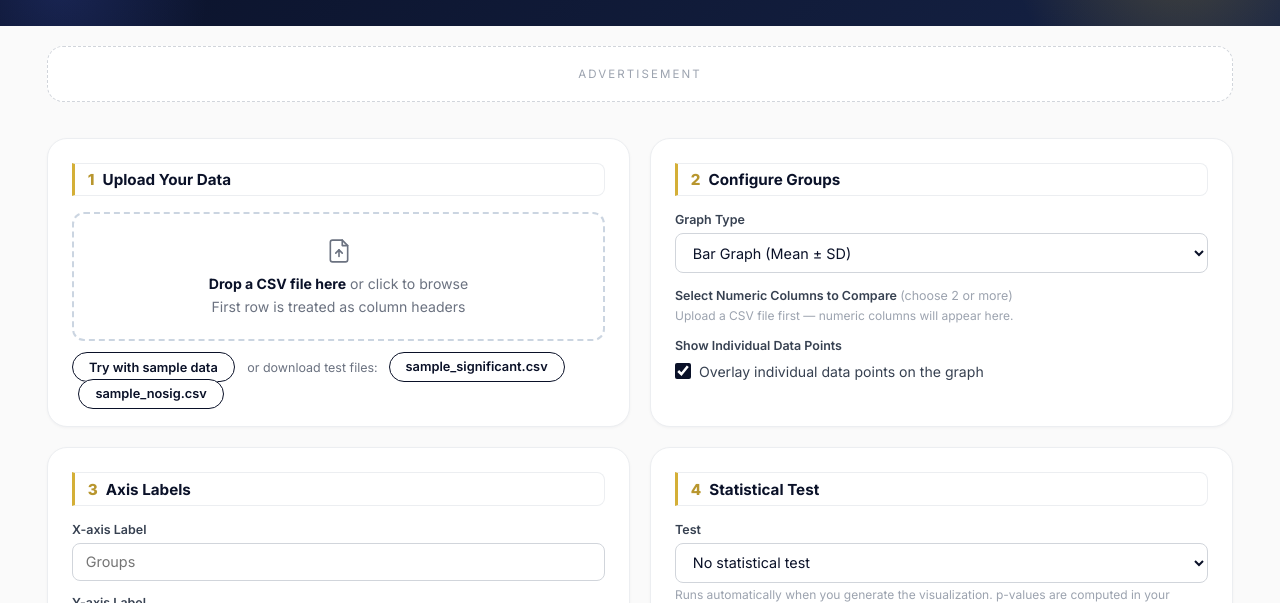
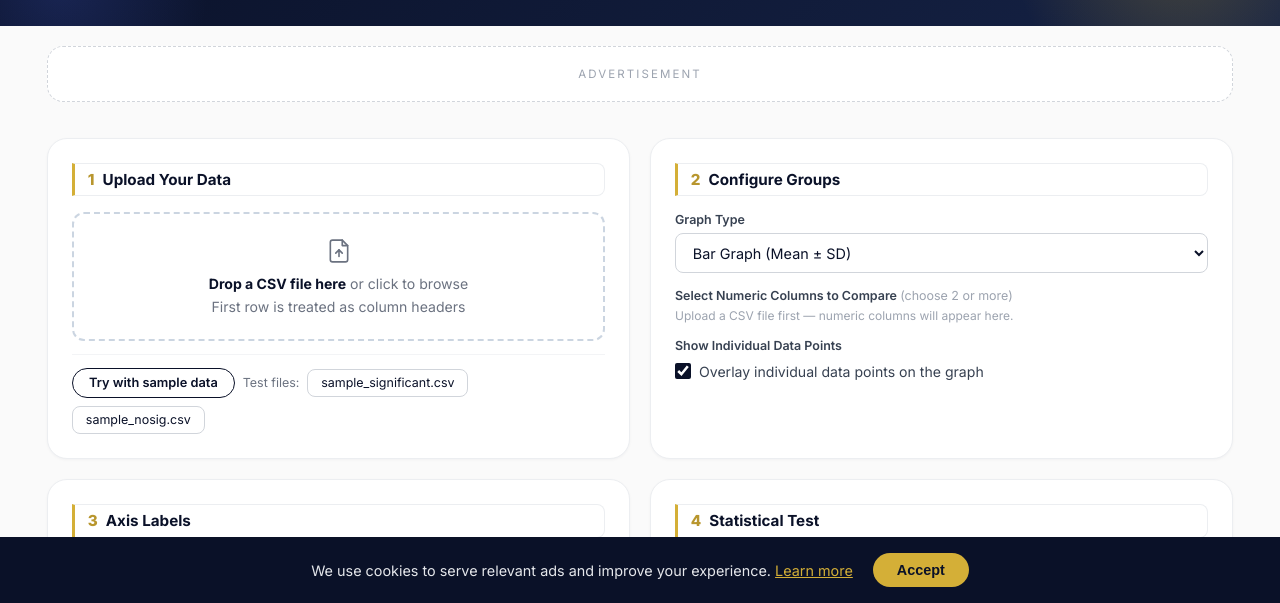
Before and after one commit to kwangwoo-ko/statistics-landing, a plain HTML site: page tool/index.html in a window 1280 px wide. Shown: the part 197-800 px from the top of the page. Drawn offline with nearby package versions, Linux system fonts and the light colour scheme.

Commit message:
Fix tool page: include stats.js (was crashing app.js) and clean up sample downloads layout

```diff
--- a/tool/index.html
+++ b/tool/index.html
@@ -18,6 +18,7 @@
 
   <script src="vendor/papaparse.min.js"></script>
   <script src="vendor/plotly.min.js"></script>
+  <script src="stats.js"></script>
 
   <style>
     * { margin: 0; padding: 0; box-sizing: border-box; }
@@ -72,6 +73,10 @@
     .file-status { margin-top: .7rem; font-size: .82rem; color: #374151; display: none; }
     .btn-mini { background: #fff; color: #0A1128; border: 1.5px solid #0A1128; border-radius: 999px; padding: .4rem 1rem; font-weight: 600; font-size: .8rem; cursor: pointer; transition: all .2s; font-family: inherit; }
     .btn-mini:hover { background: #F4F5F7; border-color: #D4AF37; }
+    .sample-row { display: flex; align-items: center; flex-wrap: wrap; gap: .5rem; margin-top: .8rem; padding-top: .8rem; border-top: 1px solid #F3F4F6; }
+    .dl-label { font-size: .78rem; color: #6B7280; }
+    .dl-link { font-size: .78rem; color: #0A1128; background: #fff; border: 1px solid #D1D5DB; border-radius: 8px; padding: .35rem .8rem; text-decoration: none; transition: all .2s; }
+    .dl-link:hover { border-color: #D4AF37; background: #F4F5F7; }
 
     /* GENERATE */
     .btn-generate { width: 100%; padding: .95rem; background: #0A1128; color: #fff; border: none; border-radius: 999px; font-size: 1.05rem; font-weight: 700; cursor: pointer; transition: all .3s; font-family: inherit; box-shadow: 0 6px 18px rgba(10,17,40,.25); }
@@ -168,11 +173,11 @@
           <input type="file" id="fileInput" accept=".csv" style="display:none" />
         </div>
         <div class="file-status" id="fileStatus"></div>
-        <div style="margin-top: .7rem;">
+        <div class="sample-row">
           <button class="btn-mini" id="loadSample">Try with sample data</button>
-          <span style="margin-left: .5rem; font-size: .78rem; color: #6B7280;">or download test files:</span>
-          <a class="btn-mini" href="samples/sample_significant.csv" download style="text-decoration:none; margin-left: .4rem;">sample_significant.csv</a>
-          <a class="btn-mini" href="samples/sample_nosig.csv" download style="text-decoration:none; margin-left: .4rem;">sample_nosig.csv</a>
+          <span class="dl-label">Test files:</span>
+          <a class="dl-link" href="samples/sample_significant.csv" download>sample_significant.csv</a>
+          <a class="dl-link" href="samples/sample_nosig.csv" download>sample_nosig.csv</a>
         </div>
         <div class="error-box" id="fileError"></div>
       </div>
```
